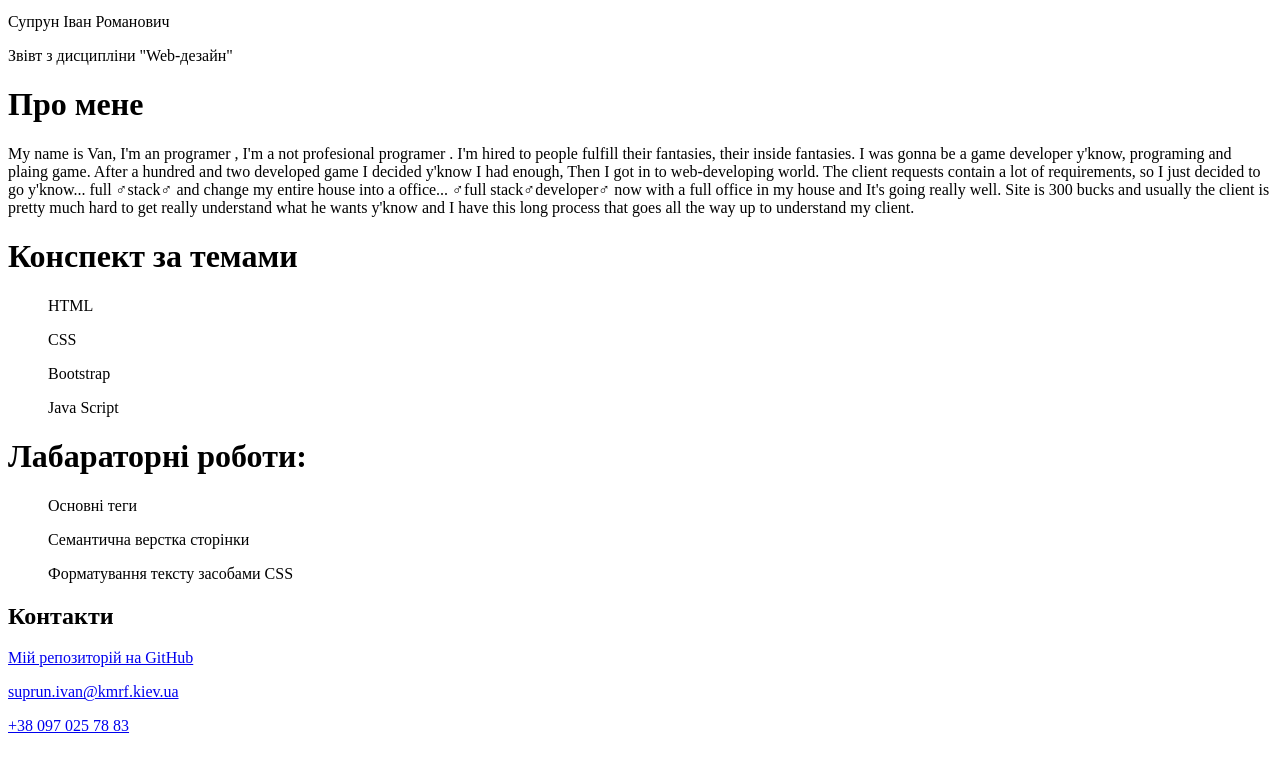
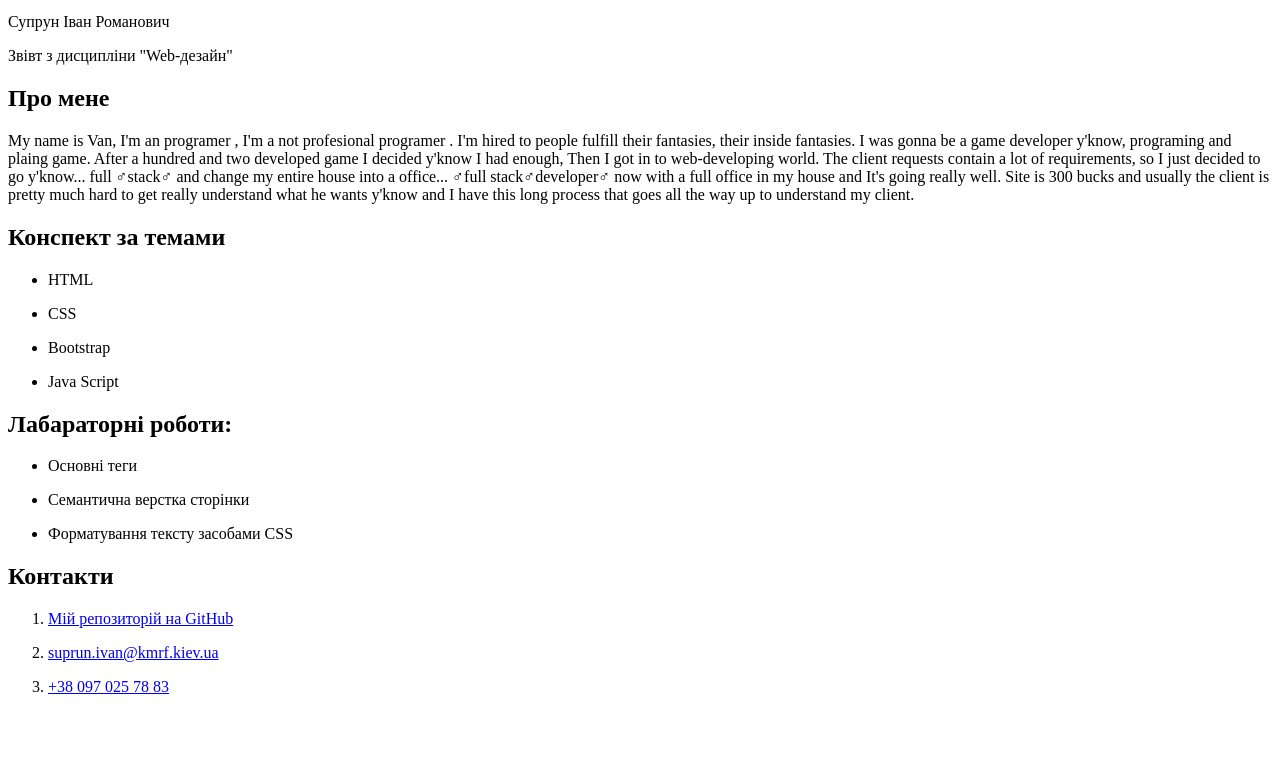
Before and after one commit to Anderli-dev/web-lessons, a plain HTML site: page index.html in a window 1280 px wide. Shown: the part 29-798 px from the top of the page. Drawn offline with Linux system fonts and the light colour scheme.

Commit message:
fix errors

```diff
--- a/index.html
+++ b/index.html
@@ -9,13 +9,13 @@
 
 <body>
     <header>
-        <img src="/1.jpg" title="Моє фото" alt="Моє фото" height="300px">
+        <img src="1.jpg" title="Моє фото" alt="Моє фото" height="300px">
         <p>Супрун Іван Романович</p>
         <p>Звівт з дисципліни "Web-дезайн"</p>
     </header>
 
     <main>
-        <h1>Про мене</h1>
+        <article><h2>Про мене</h2>
         <p>My name is Van, I'm an programer , I'm a not profesional programer . I'm hired to people fulfill their fantasies, their
         inside fantasies. I was gonna be a game developer y'know, programing and plaing game. After a hundred and two developed
         game I decided y'know I had enough, Then I got in to web-developing world. The client requests contain a lot of
@@ -24,27 +24,36 @@
         is pretty much hard to get really understand what he wants y'know and I have this long process that goes all the way up
         to understand my client.
         </p>
+        </article>
 
-        <h1>Конспект за темами</h1>
+        <article>
+        <h2>Конспект за темами</h2>
         <ul>
-            <p>HTML</p>
-            <p>CSS</p>
-            <p>Bootstrap</p>
-            <p>Java Script</p>
+
+            <li><p>HTML</p></li>
+            <li><p>CSS</p></li>
+            <li><p>Bootstrap</p></li>
+            <li><p>Java Script</p></li>
         </ul>
+        </article>
 
-        <h1>Лабараторні роботи:</h1>
+        <article>
+        <h2>Лабараторні роботи:</h2>
         <ul>
-            <p>Основні теги</p>
-            <p>Семантична верстка сторінки </p>
-            <p>Форматування тексту засобами CSS</p>
+            <li><p>Основні теги</p></li>
+            <li><p>Семантична верстка сторінки </p></li>
+            <li><p>Форматування тексту засобами CSS</p></li>
         </ul>
+        </article>
+
     </main>
     <footer>
         <h2>Контакти</h2>
-        <p><a href="https://github.com/Anderli-dev">Мій репозиторій на GitHub</a></p>
-        <p><a href="mailto:suprun.ivan@kmrf.kiev.ua">suprun.ivan@kmrf.kiev.ua</a></p>
-        <p><a href="tel:+380970257883">+38 097 025 78 83</a></p>
+        <ol>
+        <li><p><a href="https://github.com/Anderli-dev">Мій репозиторій на GitHub</a></p></li>
+        <li><p><a href="mailto:suprun.ivan@kmrf.kiev.ua">suprun.ivan@kmrf.kiev.ua</a></p></li>
+        <li><p><a href="tel:+380970257883">+38 097 025 78 83</a></p></li>
+        </ol>
     </footer>
 </body>
 
```
